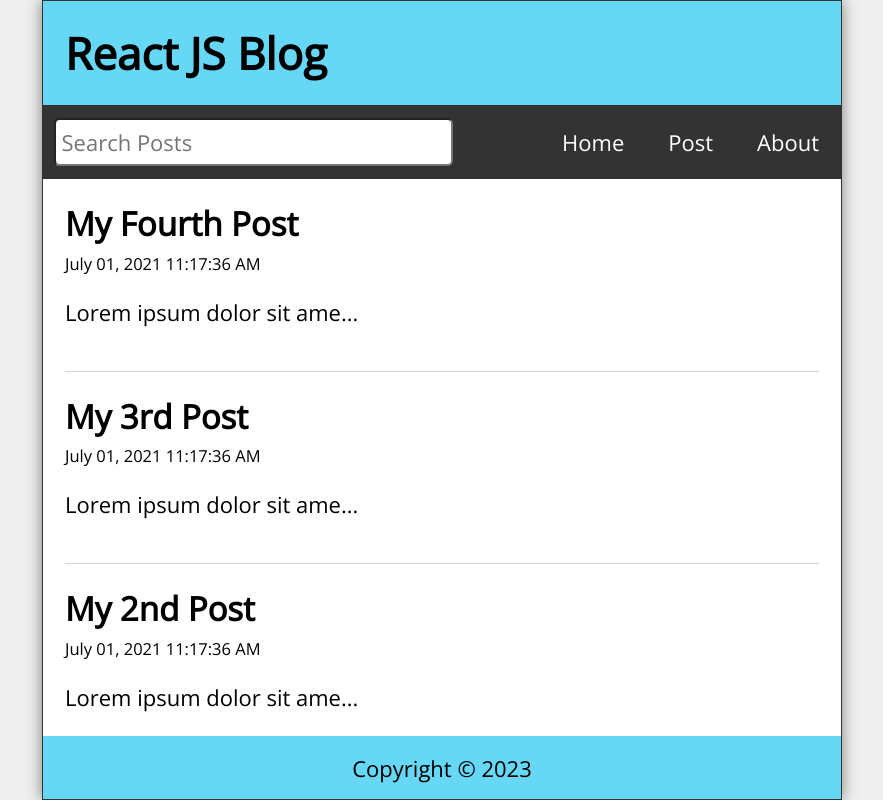
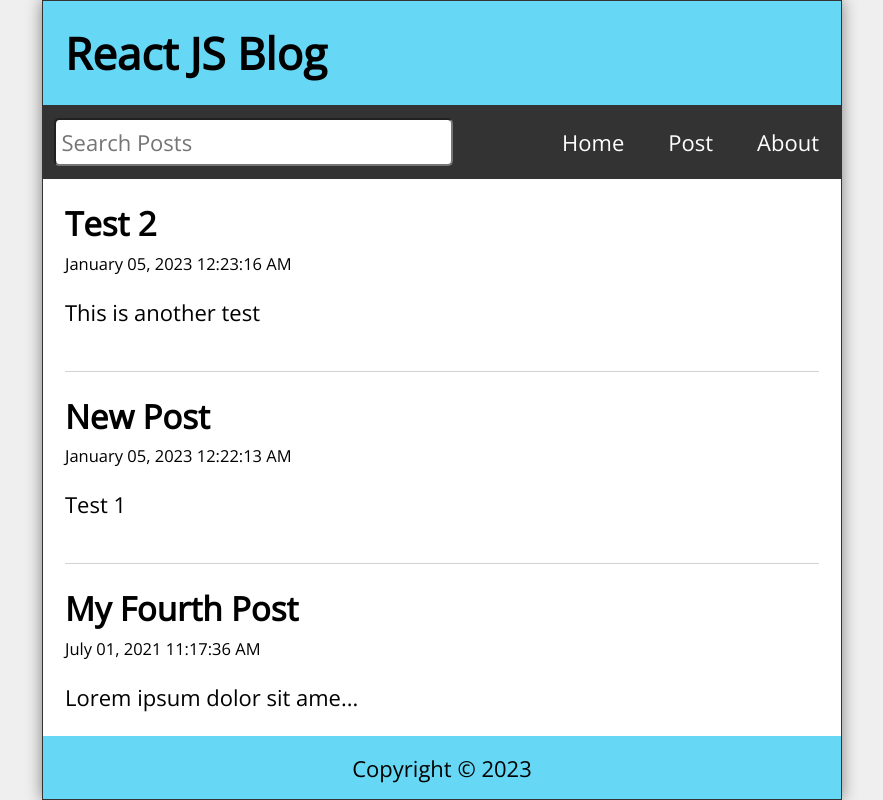
Before and after one commit to arefin-aareef/pyrates-app, a React (Create React App) app: page / in a window 1280 px wide. Shown: the whole page, without its empty margins (198-1081 px from the left). Built offline with nearby package versions, Linux system fonts and the light colour scheme; data requests are answered from the project's data file.

Commit message:
submit function for axios

```diff
--- a/data/db.json
+++ b/data/db.json
@@ -23,6 +23,18 @@
       "title": "My Fourth Post",
       "datetime": "July 01, 2021 11:17:36 AM",
       "body": "Lorem ipsum dolor sit amet consectetur adipisicing elit. Quis consequatur expedita, assumenda similique non optio! Modi nesciunt excepturi corrupti atque blanditiis quo nobis, non optio quae possimus illum exercitationem ipsa!"
+    },
+    {
+      "id": 5,
+      "title": "New Post",
+      "datetime": "January 05, 2023 12:22:13 AM",
+      "body": "Test 1"
+    },
+    {
+      "id": 6,
+      "title": "Test 2",
+      "datetime": "January 05, 2023 12:23:16 AM",
+      "body": "This is another test"
     }
   ]
 }
--- a/src/App.js
+++ b/src/App.js
@@ -44,16 +44,21 @@
     setSearchResults(filteredResults.reverse());
   }, [posts, search])
 
-  const handleSubmit = (e) => {
+  const handleSubmit = async (e) => {
     e.preventDefault();
     const id = posts.length ? posts[posts.length - 1].id + 1 : 1;
     const datetime = format(new Date(), 'MMMM dd, yyyy pp');
     const newPost = { id, title: postTitle, datetime, body: postBody };
-    const allPosts = [...posts, newPost];
-    setPosts(allPosts);
-    setPostTitle('');
-    setPostBody('');
-    navigate('/');
+    try {
+      const response = await api.post('/posts', newPost);
+      const allPosts = [...posts, response.data];
+      setPosts(allPosts);
+      setPostTitle('');
+      setPostBody('');
+      navigate('/');
+    } catch (err) {
+      console.log(`Error: ${err.message}`);
+    }
   }
 
   const handleDelete = (id) => {
```
Lines whose indentation alone changed are shown as unchanged.
